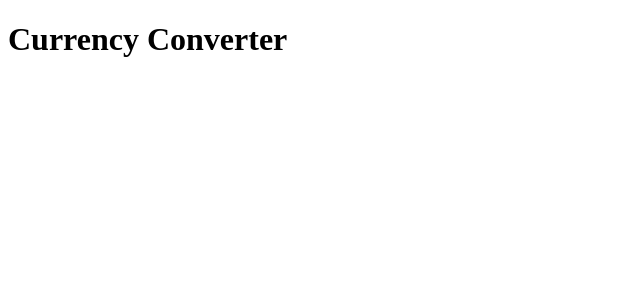
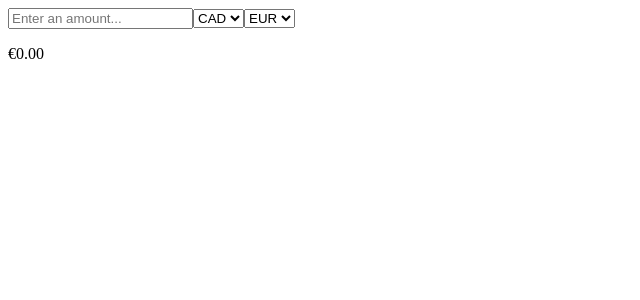
Before and after one commit to DarthWHO/udemy-projects, a React (Vite) app: page / in a window 1280 px wide. Shown: the top 300 px of the page, without its empty margins (0-640 px from the left). Built offline with nearby package versions, Linux system fonts and the light colour scheme.

Commit message:
finished currency converter

```diff
--- /dev/null
+++ b/src/assets/styles/CurrencyConverter.css
@@ -0,0 +1,4 @@
+.App {
+  font-family: sans-serif;
+  text-align: center;
+}
--- a/src/components/CurrencyConverter.jsx
+++ b/src/components/CurrencyConverter.jsx
@@ -1,8 +1,78 @@
+import { useEffect, useState } from "react";
+import "../assets/styles/CurrencyConverter.css";
+
 export default function CurrencyConverter() {
+  const [amount, setAmount] = useState("");
+  const [fromCurrency, setFromCurrency] = useState("CAD");
+  const [toCurrency, setToCurrency] = useState("EUR");
+  const [convertedAmount, setConvertedAmount] = useState(null);
+  const [isLoading, setIsLoading] = useState(false);
+
+  const fetchExchangeRate = async (amount, fromCurrency, toCurrency) => {
+    const response = await fetch(
+      `https://api.frankfurter.app/latest?amount=${amount}&from=${fromCurrency}&to=${toCurrency}`
+    );
+    const data = await response.json();
+    return data;
+  };
+
+  useEffect(() => {
+    const getConvertedAmount = async () => {
+      if (!amount) {
+        setConvertedAmount(null);
+        return;
+      }
+
+      if (fromCurrency === toCurrency) {
+        setConvertedAmount(amount);
+        return;
+      }
+      setIsLoading(true);
+      const data = await fetchExchangeRate(amount, fromCurrency, toCurrency);
+      setConvertedAmount(data.rates[toCurrency]);
+      setIsLoading(false);
+    };
+    getConvertedAmount();
+  }, [amount, fromCurrency, toCurrency]);
+
+  console.log(convertedAmount);
+
   return (
     <div>
-      <h1>Currency Converter</h1>
-      {/* Currency converter implementation goes here */}
+      <input
+        type="text"
+        value={amount}
+        placeholder="Enter an amount..."
+        onChange={(e) => setAmount(e.target.value)}
+      />
+      <select
+        onChange={(e) => setFromCurrency(e.target.value)}
+        value={fromCurrency}
+        disabled={isLoading}
+      >
+        <option value="USD">USD</option>
+        <option value="EUR">EUR</option>
+        <option value="CAD">CAD</option>
+        <option value="INR">INR</option>
+      </select>
+      <select
+        onChange={(e) => setToCurrency(e.target.value)}
+        value={toCurrency}
+        disabled={isLoading}
+      >
+        <option value="USD">USD</option>
+        <option value="EUR">EUR</option>
+        <option value="CAD">CAD</option>
+        <option value="INR">INR</option>
+      </select>
+      <p>
+        {isLoading
+          ? "converting..."
+          : `${Number(convertedAmount).toLocaleString(undefined, {
+              style: "currency",
+              currency: toCurrency,
+            })}`}
+      </p>
     </div>
   );
 }
```
